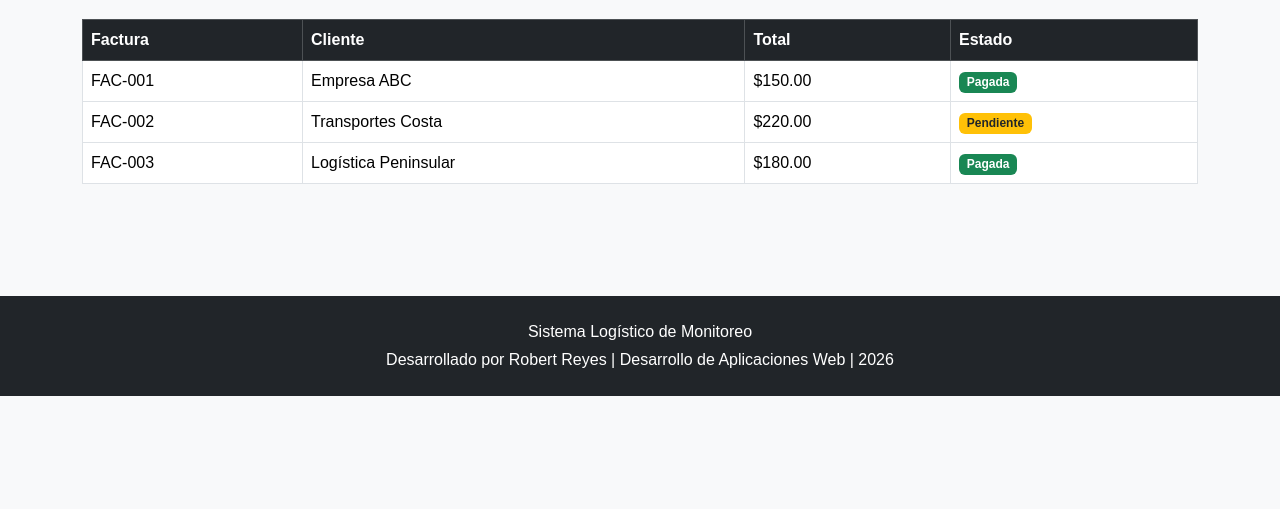
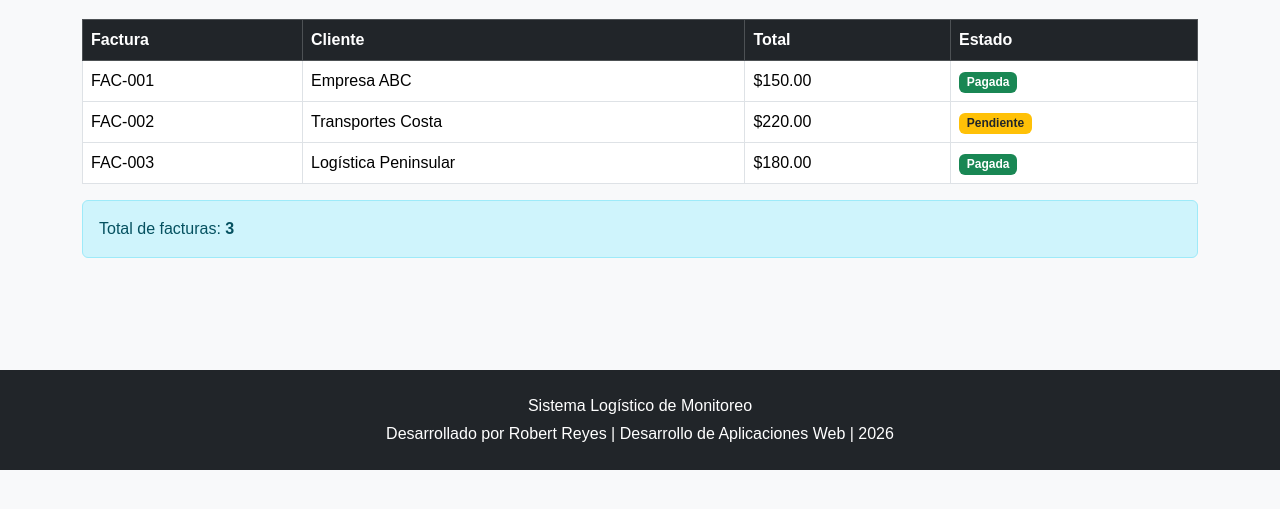
Before and after one commit to RobertReyes-UEA/2026-DESARROLLO-DE-APLICACIONES-WEB, a Flask app: page /facturacion in a window 1280 px wide. Shown: the part 291-800 px from the top of the page. Run offline with Flask 3, Linux system fonts and the light colour scheme.

Commit message:
Enhance factura display and add total count
Updated factura display to show 'Pagada' and 'Pendiente' explicitly. Added total count of facturas when available.

```diff
--- a/templates/facturacion.html
+++ b/templates/facturacion.html
@@ -4,15 +4,20 @@
 Facturación
 {% endblock %}
 
+
 {% block content %}
 
 <h2 class="text-primary mb-4">
+
     Facturación
+
 </h2>
+
 
 <div class="table-responsive">
 
 <table class="table table-bordered table-hover">
+
 
 <thead class="table-dark">
 
@@ -27,39 +32,53 @@ Facturación
 
 </thead>
 
+
 <tbody>
+
 
 {% for factura in facturas %}
 
 <tr>
 
     <td>
-        {{ factura.numero }}
-    </td>
 
-    <td>
-        {{ factura.cliente }}
-    </td>
+        {{ factura.numero|upper }}
 
-    <td>
-        ${{ "%.2f"|format(factura.total) }}
     </td>
 
     <td>
 
+        {{ factura.cliente }}
+
+    </td>
+
+    <td>
+
+        ${{ "%.2f"|format(factura.total) }}
+
+    </td>
+
+    <td>
+
+
         {% if factura.estado == "Pagada" %}
 
             <span class="badge bg-success">
-                {{ factura.estado }}
+
+                Pagada
+
             </span>
 
         {% else %}
 
             <span class="badge bg-warning text-dark">
-                {{ factura.estado }}
+
+                Pendiente
+
             </span>
 
         {% endif %}
+
 
     </td>
 
@@ -67,10 +86,29 @@ Facturación
 
 {% endfor %}
 
+
 </tbody>
 
 </table>
 
 </div>
 
+
+{% if facturas|length > 0 %}
+
+<div class="alert alert-info">
+
+    Total de facturas:
+
+    <strong>
+
+        {{ facturas|length }}
+
+    </strong>
+
+</div>
+
+{% endif %}
+
+
 {% endblock %}
```
